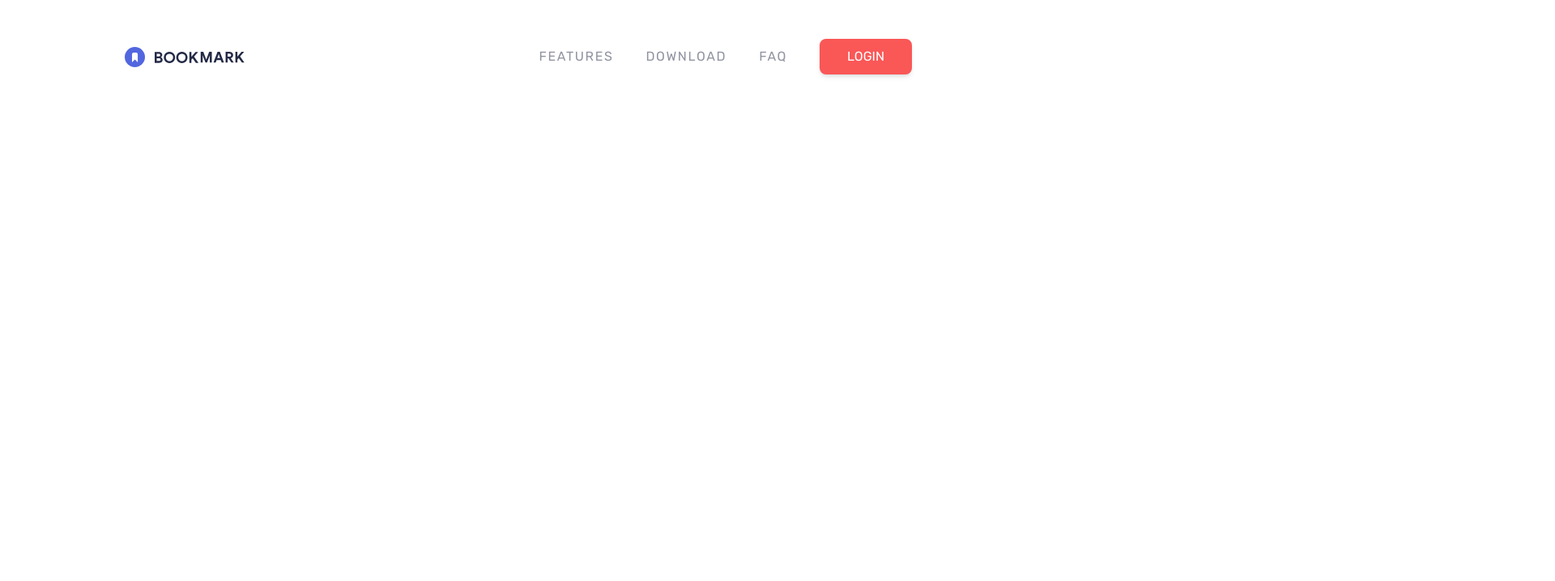
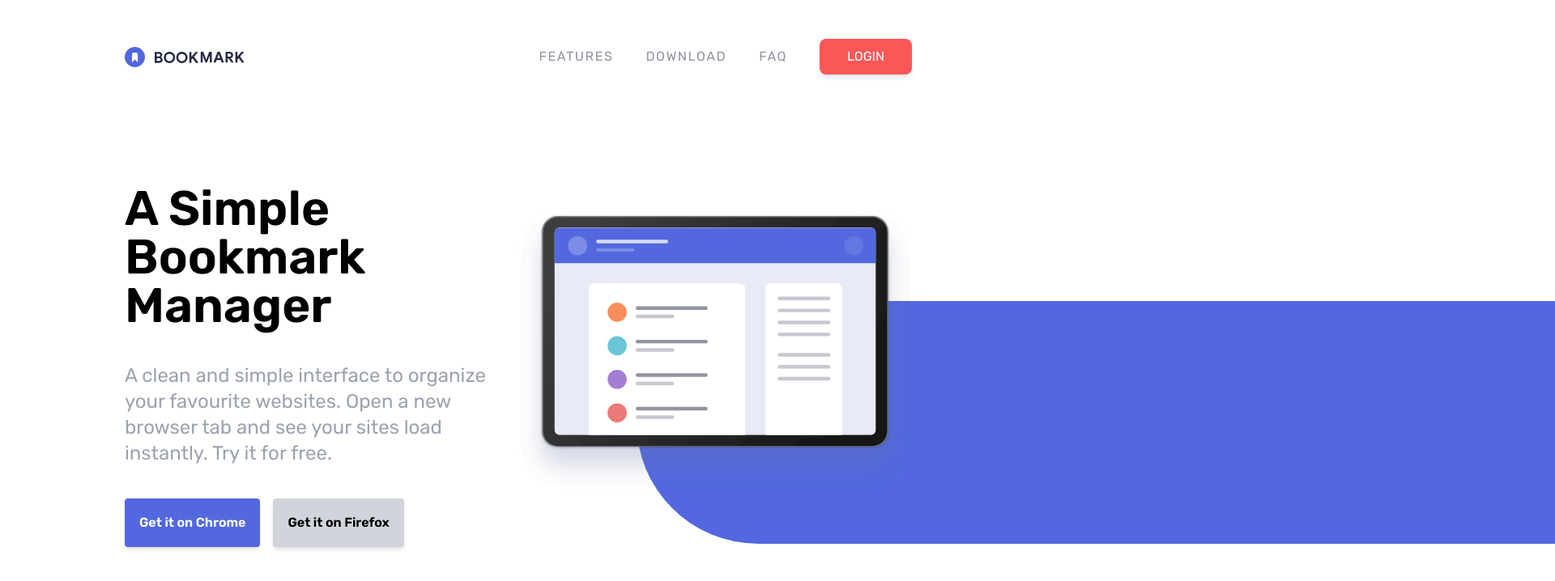
Before and after one commit to huntersteffner/Bookmark-site, a website: page index.html in a window 1280 px wide. Shown: the top 718 px of the page at 81% size, 1920 px wide, since content can reach past the window. Drawn offline with Linux system fonts and the light colour scheme.

Commit message:
Added hero section

```diff
--- a/index.html
+++ b/index.html
@@ -18,17 +18,70 @@
       <div class="flex items-center justify-between space-x-20 my-6">
         <!-- Logo -->
         <div class="z-30">
-                <img src="images/logo-bookmark.svg" alt="logo" id="logo">
+          <img src="images/logo-bookmark.svg" alt="logo" id="logo" />
         </div>
         <!-- Menu Items -->
-            <div class="hidden items-center space-x-10 uppercase text-grayishBlue md:flex">
-                <a href="#features" class="tracking-widest hover:text-softRed">Features</a>
-                <a href="#download" class="tracking-widest hover:text-softRed">Download</a>
+        <div
+          class="hidden items-center space-x-10 uppercase text-grayishBlue md:flex"
+        >
+          <a href="#features" class="tracking-widest hover:text-softRed"
+            >Features</a
+          >
+          <a href="#download" class="tracking-widest hover:text-softRed"
+            >Download</a
+          >
           <a href="#faq" class="tracking-widest hover:text-softRed">FAQ</a>
 
-                <a href="#" class="px-8 py-2 text-white bg-softRed border-2 border-softRed rounded-lg shadow-md hover:text-softRed hover:bg-white">Login</a>
+          <a
+            href="#"
+            class="px-8 py-2 text-white bg-softRed border-2 border-softRed rounded-lg shadow-md hover:text-softRed hover:bg-white"
+            >Login</a
+          >
         </div>
       </div>
     </nav>
+    <!-- Hero Section -->
+    <section id="hero">
+      <!-- Container -->
+      <div
+        class="container flex flex-col-reverse mx-auto p-6 lg:flex-row lg:mb-0"
+      >
+        <!-- Content -->
+        <div class="flex flex-col space-y-10 lg:mt-16 lg:w-1/2">
+          <h1
+            class="text-3xl font-semibold text-center lg:text-6xl lg:text-left"
+          >
+            A Simple Bookmark Manager
+          </h1>
+          <p
+            class="max-w-md mx-auto text-lg text-center text-gray-400 lg:text-2xl lg:text-left lg:mt-0 lg:mx-0"
+          >
+            A clean and simple interface to organize your favourite websites.
+            Open a new browser tab and see your sites load instantly. Try it for
+            free.
+          </p>
+          <!-- Buttons container -->
+          <div
+            class="flex items-center justify-center w-full space-x-4 lg:justify-start"
+          >
+            <a
+              href="#"
+              class="p-4 text-sm font-semibold text-white border-2 bg-softBlue rounded shadow-md border-softBlue md:text-base hover:bg-white hover:text-softBlue"
+              >Get it on Chrome</a
+            >
+            <a
+              href="#"
+              class="p-4 text-sm font-semibold text-black border-2 bg-gray-300 rounded shadow-md border-gray-300 md:text-base hover:bg-white hover:text-gray-600"
+              >Get it on Firefox</a
+            >
+          </div>
+        </div>
+        <!-- Image -->
+        <div class="relative mx-auto lg:mx-0 lg:mb-0 w-1/2">
+            <div class="bg-hero"></div>
+            <img src="images/illustration-hero.svg" alt="" class="relative z-10 lg:top-24 xl:top-0 overflow-x-visible">
+        </div>
+      </div>
+    </section>
   </body>
 </html>
--- a/input.css
+++ b/input.css
@@ -1,3 +1,12 @@
 @tailwind base;
 @tailwind components;
 @tailwind utilities;
+
+@media(min-width: 1020px) {
+    .bg-hero {
+        width: 2000px;
+        height: 300px;
+        left: 30%;
+        @apply absolute rounded-l-full top-52 bg-softBlue;
+    }
+}
```
Also changed, not shown: css/style.css. Lines whose indentation alone changed are shown as unchanged.
